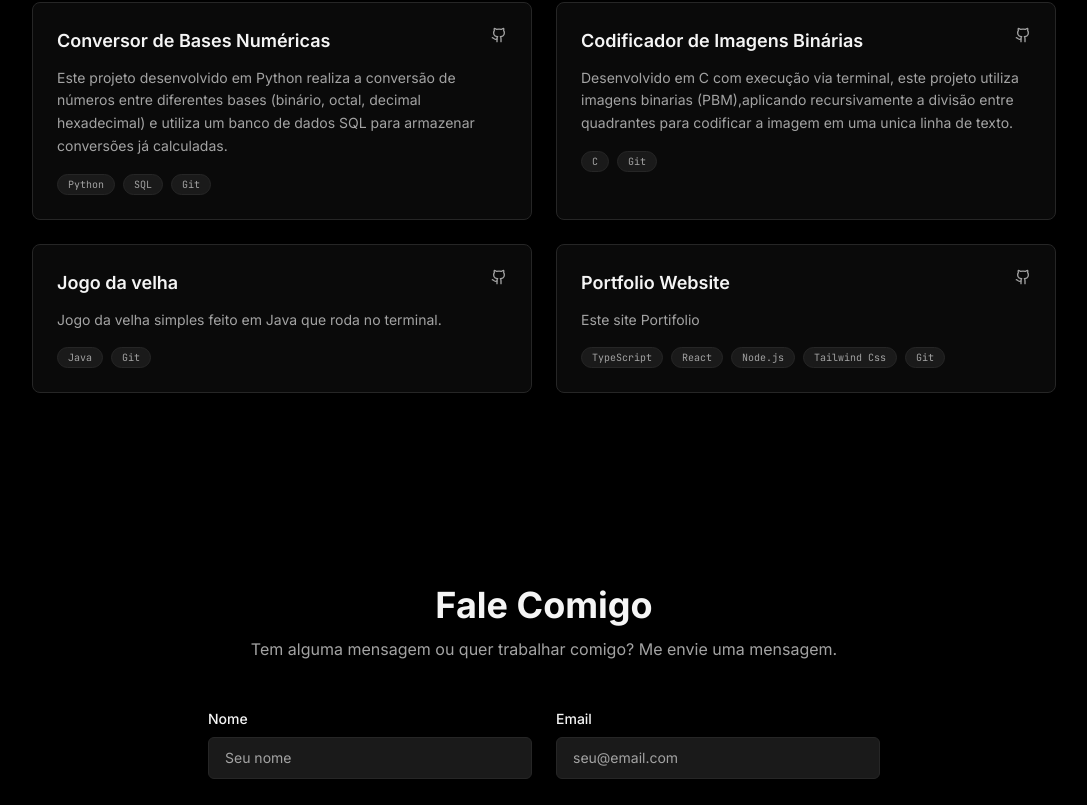
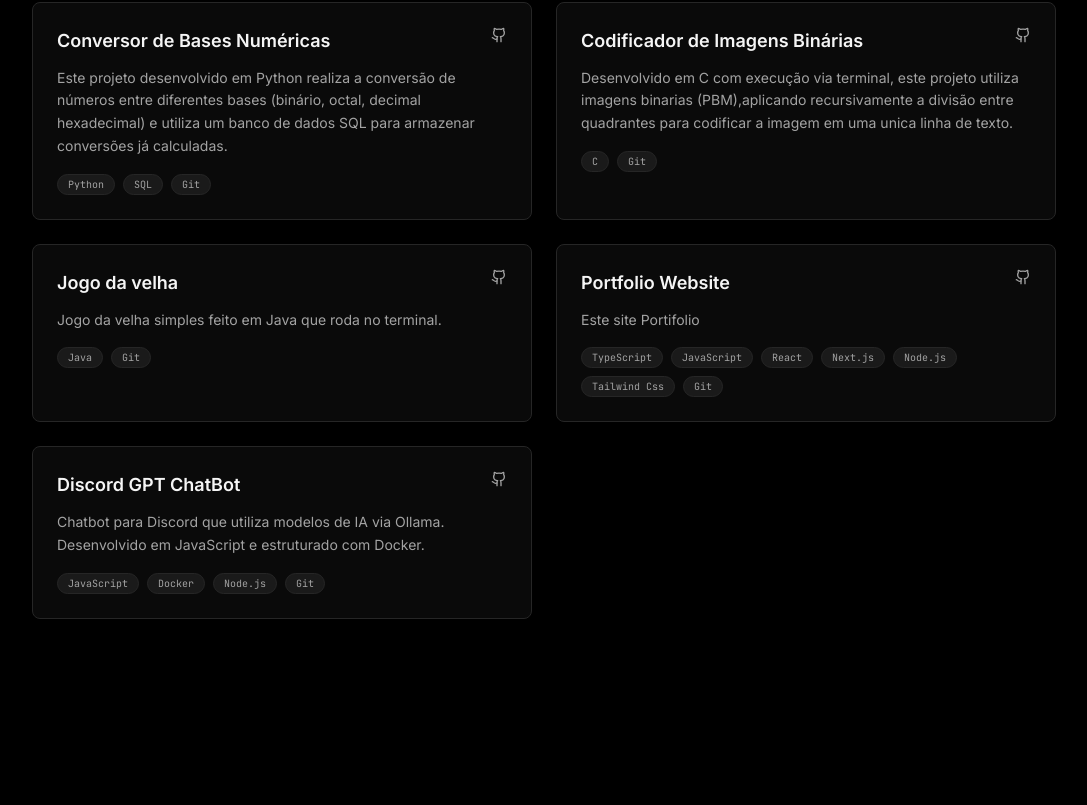
Before and after one commit to jircik/DevPortfolio, a Next.js app: page / in a window 1280 px wide. Shown: the part 2017-2822 px from the top of the page, without its empty margins (96-1183 px from the left). Built offline with nearby package versions, Linux system fonts and the light colour scheme.

Commit message:
Add Discord GPT ChatBot

```diff
--- a/components/projects-section.tsx
+++ b/components/projects-section.tsx
@@ -9,6 +9,7 @@ const technologies = [
   "JavaScript",
   "TypeScript",
   "React",
+  "Next.js",
   "Node.js",
   "Html",
   "Css",
@@ -67,8 +68,16 @@ const projects = [
     title: "Portfolio Website",
     description:
         "Este site Portifolio",
-    tech: ["TypeScript", "React", "Node.js", "Tailwind Css", "Git"],
+    tech: ["TypeScript", "JavaScript", "React", "Next.js", "Node.js", "Tailwind Css", "Git"],
     github: "https://github.com/jircik/Portfolio-website",
+    live: null,
+  },
+  {
+    title: "Discord GPT ChatBot",
+    description:
+        "Chatbot para Discord que utiliza modelos de IA via Ollama. Desenvolvido em JavaScript e estruturado com Docker.",
+    tech: ["JavaScript", "Docker", "Node.js", "Git"],
+    github: "https://github.com/jircik/DiscordChatBot",
     live: null,
   },
 ]
```
